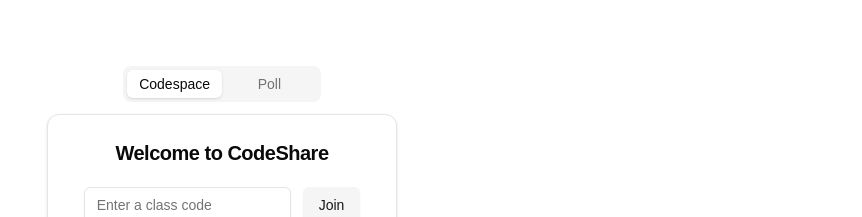
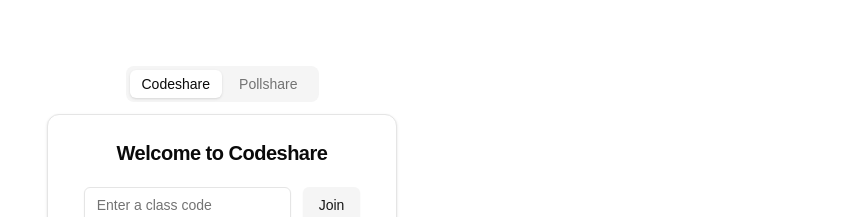
Before and after one commit to abhi-arya1/codeshare, a Next.js app in the folder codeshare/: page / in a window 1280 px wide. Shown: the part 177-394 px from the top of the page, without its empty margins (418-1280 px from the left). Built offline with nearby package versions, Linux system fonts and the light colour scheme.

Commit message:
add pollcard for students

```diff
--- a/codeshare/app/(landing)/page.tsx
+++ b/codeshare/app/(landing)/page.tsx
@@ -12,7 +12,7 @@
 
 const Landing = () => {
     const [classCode, setClassCode] = useState<string>("");
-    const [mode, setMode] = useState<"codespace" | "poll">("codespace");
+    const [mode, setMode] = useState<"codespace" | "poll" | "circuit">("codespace");
     const [error, setError] = useState("");
     const router = useRouter();
 
@@ -80,13 +80,17 @@
             </div>
             <Tabs defaultValue={mode} className="mb-3">
                 <TabsList className="grid w-full grid-cols-2">
-                    <TabsTrigger value="codespace" onClick={() => setMode("codespace")}>Codespace</TabsTrigger>
-                    <TabsTrigger value="poll" onClick={() => setMode("poll")}>Poll</TabsTrigger>
+                    <TabsTrigger value="codespace" onClick={() => setMode("codespace")}>Codeshare</TabsTrigger>
+                    <TabsTrigger value="poll" onClick={() => setMode("poll")}>Pollshare</TabsTrigger>
+                    {/* <TabsTrigger value="circuit" onClick={() => setMode("circuit")}>Circuitshare</TabsTrigger> */}
                 </TabsList>
             </Tabs>
             <Card className="py-2 px-3 flex flex-col items-center gap-y-3">
                 <CardTitle className="mt-4 mb-2 text-xl">
-                    { mode === "codespace" ? "Welcome to CodeShare" : "Welcome to PollShare" }
+                    {
+                        mode === "codespace" ? "Welcome to Codeshare" :
+                        mode === "poll" ? "Welcome to Pollshare" : "Welcome to Circuitshare"
+                    }
                 </CardTitle>
                 <CardContent className="flex flex-col items-center gap-y-2">
                     <div className="flex flex-row gap-x-3">
--- a/codeshare/app/(main)/poll/class/[connectionId]/page.tsx
+++ b/codeshare/app/(main)/poll/class/[connectionId]/page.tsx
@@ -12,6 +12,7 @@
 } from "@/components/ui/resizable";
 import { cn } from "@/lib/utils";
 import MarkdownRenderer from "@/components/markdown";
+import { Pollcard } from "@/components/pollcard";
 
 type PollSubmissions = Record<string, number>;
 
@@ -180,14 +181,13 @@
                 </span>
               ) : (
                 options.map((option, idx) => (
-                  <Button
+                  <Pollcard
                     key={idx}
-                    // Disable if teacher disabled submissions, or user has already submitted
+                    content={option}
+                    idx={idx}
                     disabled={submissionState === "disabled" || hasSubmitted}
                     onClick={() => handleSubmitOption(option)}
-                  >
-                    {option}
-                  </Button>
+                  />
                 ))
               )}
             </div>
--- a/codeshare/app/(main)/poll/teacher/[connectionId]/page.tsx
+++ b/codeshare/app/(main)/poll/teacher/[connectionId]/page.tsx
@@ -354,7 +354,7 @@
                 ))
               ) : (
                 <div className="bg-muted text-muted-foreground italic rounded-lg p-4">
-                  Awaiting answer choices...
+                  Add answer choices here...
                 </div>
               )}
             </div>
--- a/codeshare/components/pollcard.tsx
+++ b/codeshare/components/pollcard.tsx
@@ -1,6 +1,31 @@
 
 import { X } from "lucide-react";
 import { Card } from "./ui/card";
+import { cn } from "@/lib/utils";
+
+
+const Pollcard = ({ content, idx = -1, onClick, disabled=false }: { content: string, idx?: number, onClick: any, disabled: boolean }) => {
+    return (
+      <Card
+        onClick={onClick}
+        className={cn(
+            "relative p-3 text-lg group hover:bg-muted dark:hover:bg-muted hover:cursor-pointer dark:bg-[#1f1f1f] shadow-none w-full flex flex-col",
+            disabled && "hover:cursor-not-allowed bg-muted hover:bg-muted dark:bg-muted"
+        )}
+      >
+        {
+            idx !== -1 && (
+                <div className="flex justify-between items-center text-xs mb-1">
+                <span className="text-muted-foreground">Option {idx + 1}</span>
+                </div>
+            )
+        }
+        {content}
+      </Card>
+    );
+  };
+
+
 
 const PollcardTeacher = ({ content, idx = -1, handleDeleteItem }: { content: string, idx?: number, handleDeleteItem: any }) => {
     return (
@@ -25,3 +50,4 @@
   };
 
   export default PollcardTeacher
+  export { Pollcard }
```
